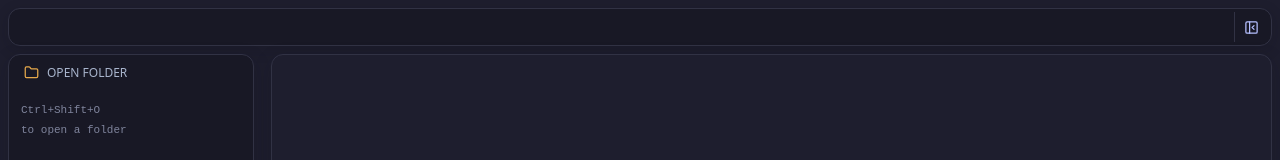
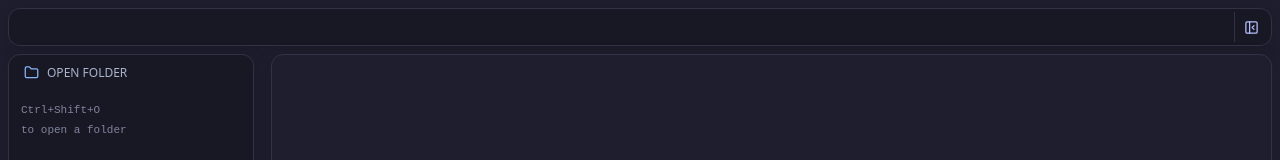
Before and after one commit to Abhishek6579/CodeEditor, a React (Vite) app: page / in a window 1280 px wide. Shown: the top 160 px of the page. Built offline with nearby package versions, Linux system fonts and the light colour scheme.

Commit message:
Use blue Lucide folder icons in explorer

```diff
--- a/src/App.tsx
+++ b/src/App.tsx
@@ -264,7 +264,7 @@ function App() {
         <span className="tree-arrow">{entry.is_dir ? (expanded.has(entry.path) ? <ChevronDown size={12} /> : <ChevronRight size={12} />) : null}</span>
         <span className="tree-icon">
           {entry.is_dir
-            ? (expanded.has(entry.path) ? <FolderOpen size={15} color="#f9c96b" /> : <Folder size={15} color="#e5a84b" />)
+            ? (expanded.has(entry.path) ? <FolderOpen size={15} color="#89b4fa" /> : <Folder size={15} color="#89b4fa" />)
             : (() => { const { Icon, color } = fileIconFor(entry.name); return <Icon size={14} color={color} strokeWidth={1.8} />; })()}
         </span>
         <span className="tree-name">{entry.name}</span>
@@ -290,7 +290,7 @@ function App() {
       {sidebarVisible && <>
         <aside className="explorer" style={{ width: sidebarWidth }}>
           <div className="explorer-root" title={root ?? "Open a folder"} onClick={() => void openFolder()}>
-            <span className="tree-icon">{root ? <FolderOpen size={15} color="#f9c96b" /> : <Folder size={15} color="#e5a84b" />}</span><span className="root-name">{root ? base(root) : "OPEN FOLDER"}</span>
+            <span className="tree-icon">{root ? <FolderOpen size={15} color="#89b4fa" /> : <Folder size={15} color="#89b4fa" />}</span><span className="root-name">{root ? base(root) : "OPEN FOLDER"}</span>
           </div>
           {root && tree[root] ? <div className="tree-list">{renderTree(tree[root])}</div> : <div className="empty-tree">Ctrl+Shift+O<br/>to open a folder</div>}
         </aside>
```
